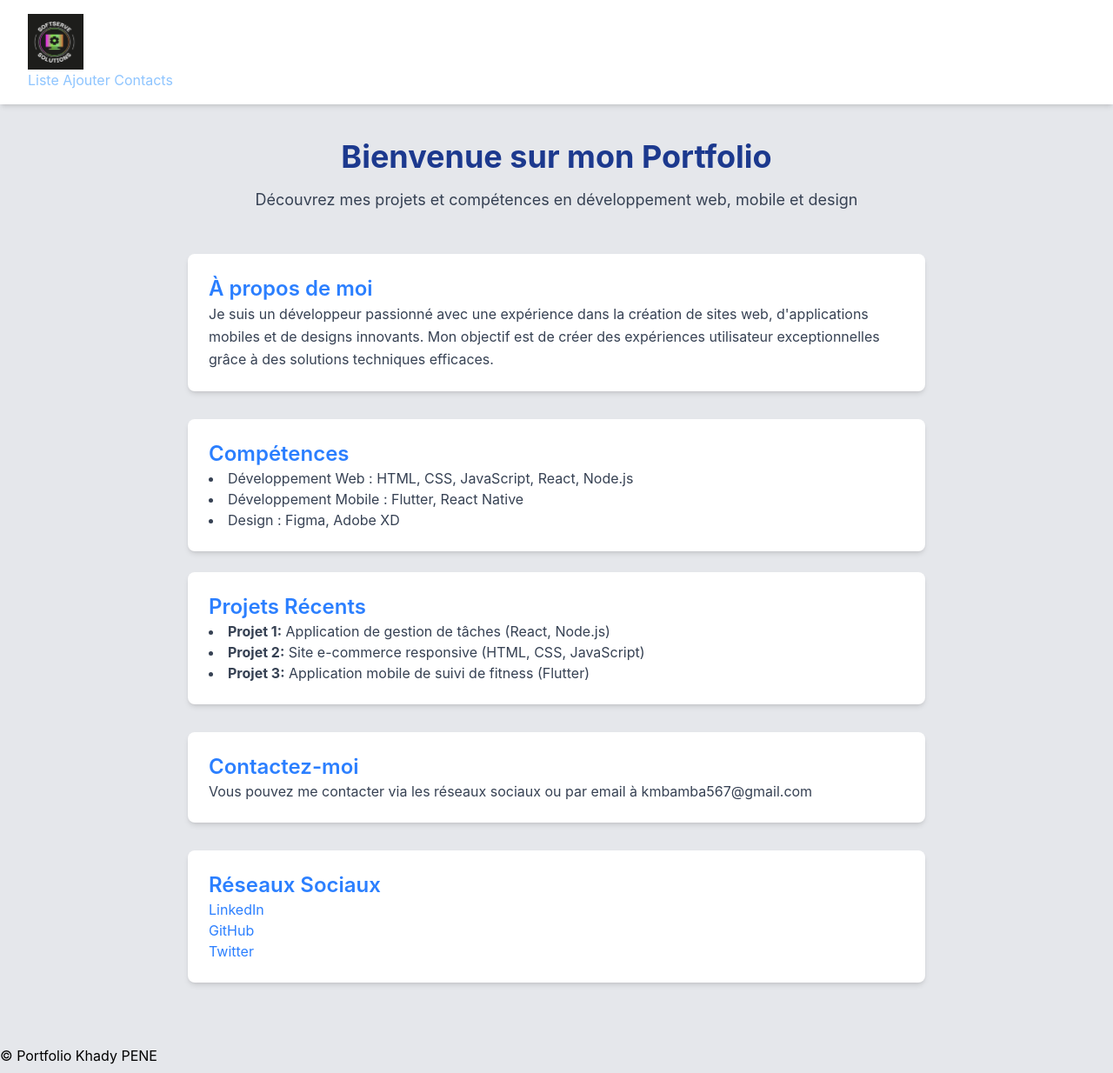
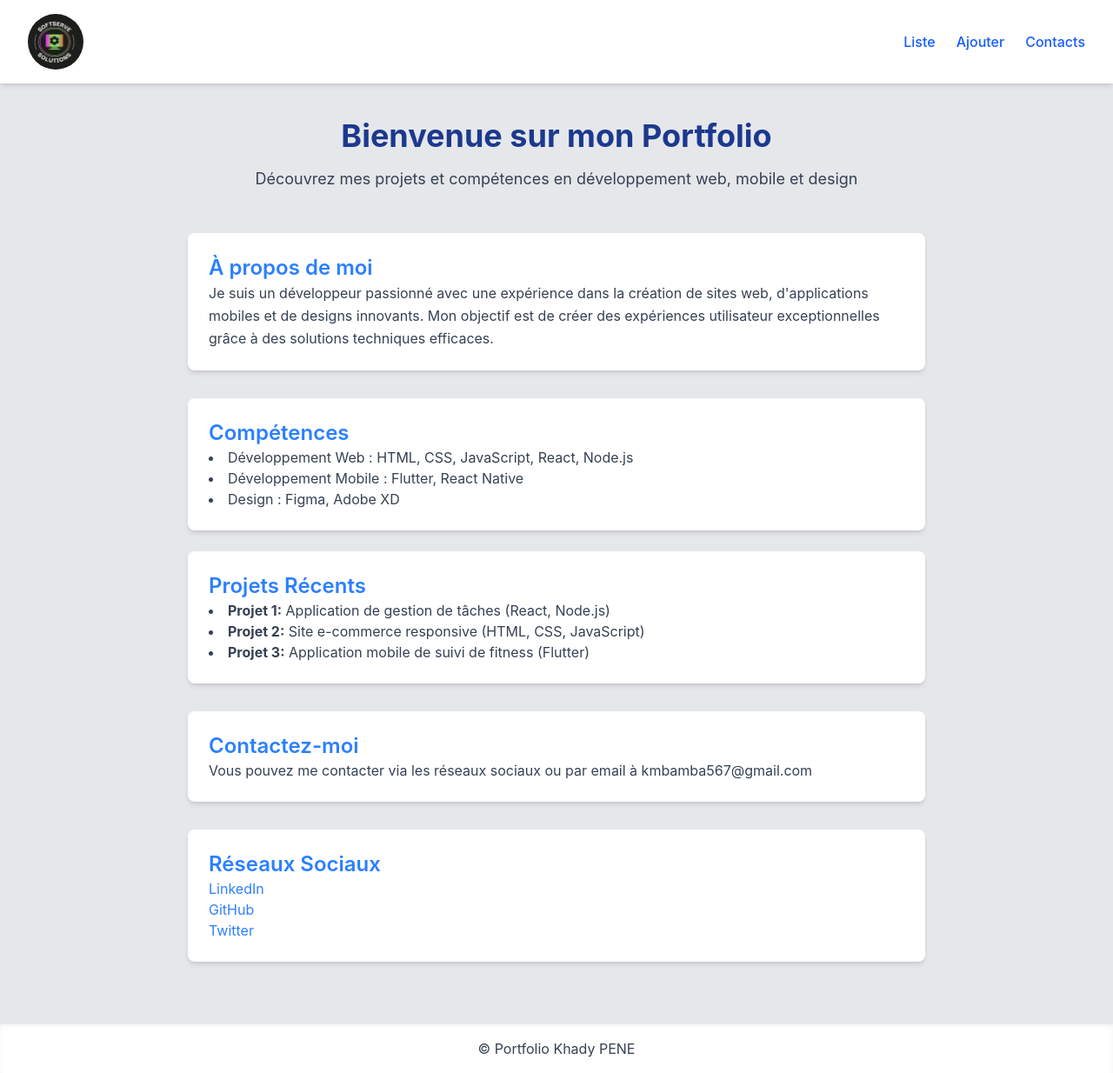
Before and after one commit to khadybarapene/deb_tailwinds, a website: page index.html in a window 1280 px wide. Shown: the whole page at 87% size. Drawn offline with nearby package versions, Linux system fonts and the light colour scheme; files that its build step writes are made by us from their sources.

Commit message:
styliser le footeur de la page d'accueil

```diff
--- a/index.html
+++ b/index.html
@@ -9,12 +9,12 @@
 </head>
 
 <body class="bg-gray-200 text-black-50">
-  <header class="flex-items justify-between px-8 py-4 bg-white shadow-md">
-    <img src="html-pages/listes-projets/img/logo.jpeg" alt="Logo du Portfolio" class="w-16 h-16 rounded-full>
+  <header class="flex items-center justify-between px-8 py-4 bg-white shadow-md">
+    <img src="html-pages/listes-projets/img/logo.jpeg" alt="Logo du Portfolio" class="w-16 h-16 rounded-full">
     <nav class="flex gap-6">
-      <a href="html-pages/lister-projet.html" class="text-blue-300 hover:text-blue-900">Liste</a>
-      <a href="html-pages/ajouter-projet.html" class="text-blue-300 hover:text-blue-900">Ajouter</a>
-      <a href="html-pages/contact.html" class="text-blue-300 hover:text-blue-900">Contacts</a>
+      <a href="html-pages/lister-projet.html" class="text-blue-600 hover:text-blue-900 font-medium">Liste</a>
+      <a href="html-pages/ajouter-projet.html" class="text-blue-600 hover:text-blue-900 font-medium">Ajouter</a>
+      <a href="html-pages/contact.html" class="text-blue-600 hover:text-blue-900 font-medium">Contacts</a>
     </nav>
   </header>
 
@@ -60,7 +60,7 @@
 
   </main>
 
-  <footer>
+  <footer class="text-center p-4 bg-white shadow-inner text-gray-700">
     <p>&copy; Portfolio Khady PENE</p>
   </footer>
 
```
